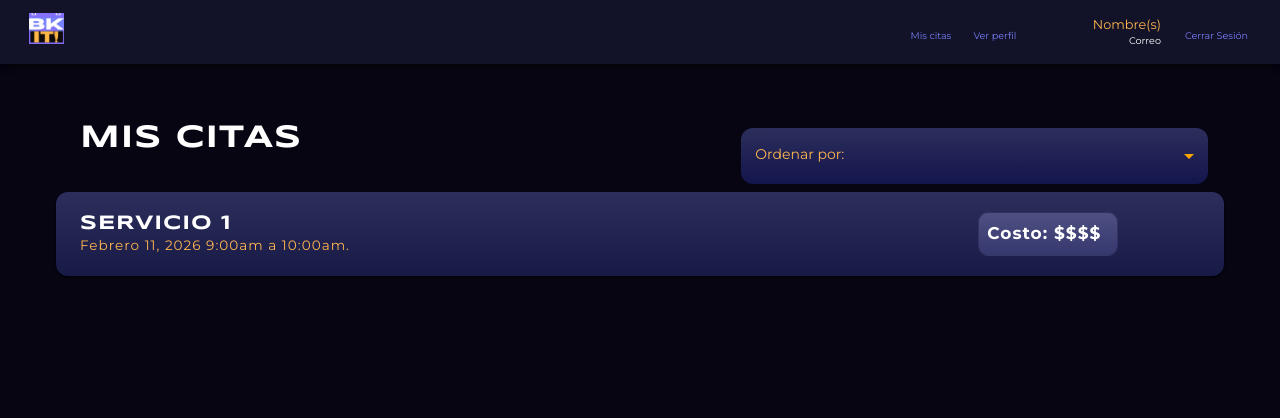
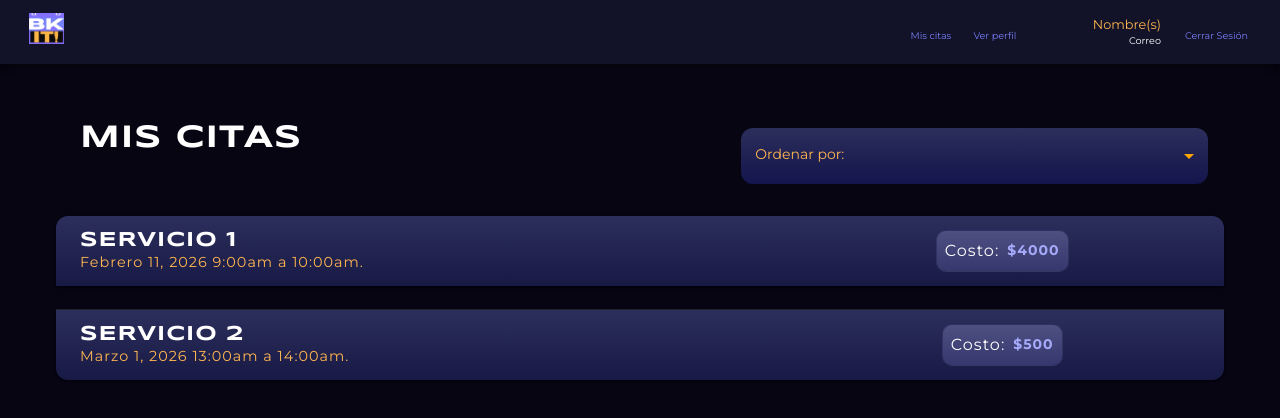
Before and after one commit to Jesi0523/book-it, a React (Vite) app in the folder frontend/: page /clientSchedule in a window 1280 px wide. Shown: the top 418 px of the page. Built offline with nearby package versions, Linux system fonts and the light colour scheme; some icons are missing.

Commit message:
style: rediseño de mis citas

```diff
--- /dev/null
+++ b/frontend/src/components/collapsable/Body/AppointmentBody.jsx
@@ -0,0 +1,51 @@
+import {Grid, Box, Avatar} from '@mui/material'
+import Title from '@/components/common/Title'
+import Text from '@/components/common/Text'
+import SimpleInfoDisplay from '@/components/common/SimpleInfoDisplay';
+import MainButton from '@/components/common/MainButton';
+import CloseIcon from '@mui/icons-material/CloseRounded';
+
+const AppointmentBody = ({status, employ, client}) =>
+{
+    const linearDegraded= 'linear-gradient(180deg, #11122b 0%, #1c1e51d3 100%)';
+    return(
+    <>
+        <Grid container sx={{display: 'flex', alignItems: 'center'}}>
+            <Grid size={9} sx={{px: 2, display: 'flex', flexDirection:{xs:'column', md:'row'}, alignItems: {xs:'start', md:'center'}}}>
+                <Text children='Atiende: ' fontWeight={'700'} size={16}/>
+                <Box sx={{display: 'flex', flexDirection:'row', alignItems: 'center', gap: 1, px:2}}>
+                    <Avatar src={employ.pfp}/>
+                    <Text children={employ.name} size={14}/>
+                </Box>
+            </Grid>
+            <Grid size={3}>
+                <SimpleInfoDisplay title='Estado: ' text={status.name} width='fit-content' hasIcon={true} icon={status.icon} flexDirection={{xs:'column', md:'row'}} />
+            </Grid>
+        </Grid>
+
+        <Box sx={{p:{xs:0, md:2}}}>
+            <Title children={'Datos del Cliente'} size={'16'} />
+            <Box sx={{background: linearDegraded, p:3, m:1, borderRadius: '10px', display: 'flex', flexDirection: 'column', gap: 2}}>
+                <Grid container spacing={{xs:1, md:5}}>
+                    <Grid size={9}><SimpleInfoDisplay title={client.name}/></Grid>
+                    <Grid size={3}><SimpleInfoDisplay title={client.age}/></Grid>
+                </Grid>
+
+                <Grid container spacing={{xs:1, md:5}}>
+                    <Grid size={5}> <SimpleInfoDisplay title={client.gender}/></Grid>
+                    <Grid size={7} ><SimpleInfoDisplay title={client.mail}/></Grid>
+                </Grid>
+                <Grid container spacing={{xs:1, md:5}} sx={{display: 'flex', alignItems: 'center'}}>
+                    <Grid size={6}> <SimpleInfoDisplay title={client.phoneNumber}/></Grid>
+                    <Grid size={6}>
+                        <Box sx={{display: 'flex', justifyContent: 'center'}}>
+                            <MainButton size={{xs:'12px', md:'16px'}}>Cancelar<CloseIcon></CloseIcon></MainButton>
+                        </Box>
+                    </Grid>
+                </Grid>
+            </Box>
+        </Box>
+    </>
+    )
+}
+export default AppointmentBody
--- /dev/null
+++ b/frontend/src/components/collapsable/Header/AppointmentHeader.jsx
@@ -0,0 +1,23 @@
+import {Grid} from '@mui/material'
+import Title from '@/components/common/Title'
+import Text from '@/components/common/Text'
+import SimpleInfoDisplay from '@/components/common/SimpleInfoDisplay';
+
+const AppointmentHeader = ({title, date, price}) =>
+{
+    return(
+        <Grid container sx={{width: '100%', px:1, py:0}}>
+            <Grid size={8}>
+                <Title children={title} size={{xs:'0.8rem', md:'1.3rem'}} color={'text.primary'}/>
+                <Text children={date} size={{xs:'0.5rem', md:'0.9rem'}} color={'primary.main'}/>
+            </Grid>
+            <Grid size={4} sx={{display: 'flex', justifyContent: 'center', alignItems: 'center'}}>
+                <SimpleInfoDisplay title='Costo:' text={price} align='center' width='fit-content'
+                    textWeight='700' titleSize={{xs:'0.7rem', md:'1rem'}} textColor='secondary.blueShade'
+                    background='linear-gradient(180deg, #4e5082 0%, #3b3d75d3 100%)'/>
+            </Grid>
+        </Grid>
+    )
+}
+
+export default AppointmentHeader;
--- a/frontend/src/components/common/Collapsable.jsx
+++ b/frontend/src/components/common/Collapsable.jsx
@@ -1,13 +1,17 @@
+// *************************************************************************************************
+// NOTA: Este solo es el cáscaron del colapsable, como cada colapsable tiene una estructura distinta
+// entonces decidí manejar la estructura del header y body en archivos separados que están en la
+// carpeta de collapsable.
+// *************************************************************************************************
 import { Accordion, AccordionSummary, AccordionDetails } from '@mui/material';
 import ExpandMoreIcon from '@mui/icons-material/ExpandMore';
 
-// Cambiamos "title" por "headerContent"
 const Collapsable = ({ headerContent, children,
     background='linear-gradient(180deg, #2c2e5b 0%, #1c1e51d3 100%)',
     backgroundSecondary ='linear-gradient(180deg, #000114c2 0%, #0e0f30 100%)'}) =>
 {
   return (
-    <Accordion sx={{ background: background, color: 'white', mb: 2 }}>
+    <Accordion sx={{ background: background, color: 'white', mb: 2, p:0}}>
       <AccordionSummary expandIcon={<ExpandMoreIcon sx={{ color: 'primary.main'}}/>}>
         {headerContent}
       </AccordionSummary>
--- a/frontend/src/components/common/MainButton.jsx
+++ b/frontend/src/components/common/MainButton.jsx
@@ -1,6 +1,13 @@
 import { Button } from "@mui/material";
 
 const MainButton = ({ children, onClick, type = "button", fullWidth = false, size = 18, ...props }) => {
+  const responsiveFontSize = typeof size === 'object'
+  ? { ...size }
+  : {
+      xs: `${Number(size) * 0.7}px`,
+      sm: `${Number(size) * 0.85}px`,
+      md: `${size}px`
+    };
   return (
     <Button
       type={type}
@@ -18,10 +25,7 @@ const MainButton = ({ children, onClick, type = "button", fullWidth = false, siz
 
         fontFamily: "'Montserrat', sans-serif",
         fontWeight: 'bold',
-        fontSize: {
-          xs: `${size * 0.7}px`,
-          sm: `${size * 0.85}px`
-        },
+        fontSize: responsiveFontSize,
         textTransform: 'none',
 
         '&:hover': {
--- a/frontend/src/components/common/SimpleInfoDisplay.jsx
+++ b/frontend/src/components/common/SimpleInfoDisplay.jsx
@@ -5,11 +5,13 @@ const SimpleInfoDisplay =
 ({
     hasIcon='false',
     text='', title='',
-    icon, titleSize='16', textSize='16',
+    icon, titleSize='14', textSize='14',
     titleColor= 'text.primary',
     textColor='primary.main',
-    weightFont = '400',
+    titleWeight = '400',
+    textWeight='400',
     align='start', width='100%',
+    flexDirection='row',
     background= 'linear-gradient(180deg, #2c2e5b 0%, #1c1e51d3 100%)',
     border='1.5px solid #2c2e5bba'}) =>
 {
@@ -18,13 +20,13 @@ const SimpleInfoDisplay =
     return(
         <Box sx=
         {{
-            display: 'flex', flexDirection:'row', alignItems: 'center', justifyContent: 'center', gap: 1,
+            display: 'flex', flexDirection:flexDirection, alignItems: 'center', justifyContent: 'center', gap: 1,
             background: background, border: border,
             width: width, borderRadius: '10px', p:1
         }}>
            {iconDisplay}
-            <Text children={title} size={titleSize} fontWeight={weightFont} color={titleColor} align={align} />
-            <Text children={text} color={textColor} size={textSize} align={align}/>
+            <Text children={title} size={titleSize} fontWeight={titleWeight} color={titleColor} align={align} />
+            <Text children={text} color={textColor} fontWeight={textWeight} size={textSize} align={align}/>
         </Box>
     )
 }
--- a/frontend/src/components/common/Text.jsx
+++ b/frontend/src/components/common/Text.jsx
@@ -1,6 +1,14 @@
 import { Typography } from "@mui/material";
 
-const Text = ({ children, color = "text.primary", align = "start", size = 18, fontWeight }) => {
+const Text = ({ children, color = "text.primary", align = "start", size = 18, fontWeight }) =>
+{
+  const responsiveFontSize = typeof size === 'object'
+    ? { ...size }
+    : {
+        xs: `${Number(size) * 0.7}px`,
+        sm: `${Number(size) * 0.85}px`,
+        md: `${size}px`
+      };
   return (
     <Typography
       variant="body1"
@@ -8,10 +16,7 @@ const Text = ({ children, color = "text.primary", align = "start", size = 18, fo
       sx={{
         color: color,
         letterSpacing: "1px",
-        fontSize: {
-          xs: `${size * 0.7}px`,
-          sm: `${size * 0.85}px`
-        },
+        fontSize: responsiveFontSize,
         fontWeight: fontWeight
       }}
 
--- a/frontend/src/components/common/Title.jsx
+++ b/frontend/src/components/common/Title.jsx
@@ -1,6 +1,13 @@
 import { Typography } from "@mui/material";
 
 const Title = ({ children, color = "primary.main", align = "start", size = 32, textTransform= 'uppercase' }) => {
+  const responsiveFontSize = typeof size === 'object'
+    ? { ...size }
+    : {
+        xs: `${Number(size) * 0.7}px`,
+        sm: `${Number(size) * 0.85}px`,
+        md: `${size}px`
+      };
   return (
     <Typography
       variant="h1"
@@ -10,10 +17,7 @@ const Title = ({ children, color = "primary.main", align = "start", size = 32, t
         fontWeight: "bold",
         textTransform: textTransform,
         letterSpacing: "1px",
-        fontSize: {
-          xs: `${size * 0.7}px`,
-          sm: `${size * 1}px`
-        }
+        fontSize: responsiveFontSize
       }}
 
     >
--- a/frontend/src/pages/auth/client/mySchedule.jsx
+++ b/frontend/src/pages/auth/client/mySchedule.jsx
@@ -1,32 +1,45 @@
-import {Box, Grid, Avatar} from '@mui/material'
+import {Box, Grid} from '@mui/material'
+// ************** componentes propios :3 **************
+// |  layout
 import NavBar from '@/layouts/NavBar'
+// |  common
 import Title from '@/components/common/Title'
-import Text from '@/components/common/Text'
+import Collapsable from '@/components/common/Collapsable'
+// |  formulario
 import Combobox from '@/components/formulario/Combobox';
-import Collapsable from '@/components/common/Collapsable'
-import MainButton from '@/components/common/MainButton';
+// |  collapsable
+import AppointmentHeader from '@/components/collapsable/Header/AppointmentHeader';
+import AppointmentBody from '@/components/collapsable/Body/AppointmentBody';
 
-import SimpleInfoDisplay from '@/components/common/SimpleInfoDisplay';
+// |  iconos para los estatus
+import ClockIcon from '@mui/icons-material/QueryBuilder';
+import CloseIcon from '@mui/icons-material/CloseRounded';
+import CheckIcon from '@mui/icons-material/CheckRounded';
 
-import ClockIcon from '@mui/icons-material/QueryBuilder';
+// NOTA: Aquí se actualizaran los estatus de una cita, o se sacan de la BD, no m acuerdo xd
+const statusAppointment =[ {name:'Pendiente', icon:<ClockIcon/>}, {name:'Completada', icon:<CheckIcon/>}, {name:'Cancelada', icon:<CloseIcon/>}];
 
-const orderByDummy =[ 'Ordenar por antiguedad', 'Ordenar alfabeticamente', 'Ordenar por'];
 // ************** media dummy **************
 // |  Imagenes
 import photo from '@/assets/dummy/don.jpg'
 import photo2 from '@/assets/dummy/dd.jpg'
 import photo3 from '@/assets/dummy/a.jpg'
 // |  Datos
-const servicesDummy =[ 'Servicio 1', 'Servicio 2', 'Servicio 3', 'Servicio 4', 'Servicio 5'];
+const orderByDummy =[ 'Ordenar por antiguedad', 'Ordenar alfabeticamente', 'Ordenar por'];
 const employsDummy = [{name: 'Oliver Hansen', pfp: photo},{name:'Van Henry', pfp: photo2 },{name:'April Tucker', pfp: photo3}];
-const hoursDummy =[ '09:00-10:00am', '10:30-11:30am', '12:00-13:00pm', '13:00-14:00pm', '15:00-16:00pm'];
+const clientDummy =[
+    {name:'John Doe', age:'25', gender: 'Masculino', mail: 'jonD@gmail.com', phoneNumber:'81 3161 9950'},
+    {name:'Richard Roe', age:'62', gender: 'Masculino', mail: 'rr@gmail.com', phoneNumber:'81 3161 9951'},
+    {name:'Jane Doe', age:'25', gender: 'Femenino', mail: 'janeD@gmail.com', phoneNumber:'81 3161 9952' }
+];
+const appointmentsInfo =[
+    {service:'Servicio 1', date:'Febrero 11, 2026 9:00am a 10:00am.', price: '$4000', status:statusAppointment[2], employ: employsDummy[1], client: clientDummy[0]},
+    {service:'Servicio 2', date:'Marzo 1, 2026 13:00am a 14:00am.', price: '$500', status:statusAppointment[1], employ: employsDummy[2], client: clientDummy[1]}
+]
 // ****************************
 
 function ClientSchedule()
 {
-    const linearDegraded= 'linear-gradient(180deg, #2c2e5b 0%, #1c1e51d3 100%)';
-    const linearDegradedBody= 'linear-gradient(180deg, #000114c2 0%, #0e0f30 100%)';
-    const colorBorder='2px solid #2c2e5bba';
     return(
         <>
         <NavBar/>
@@ -39,59 +52,16 @@ function ClientSchedule()
                     <Combobox name='Ordenar por:' array={orderByDummy} size='14px'/>
                 </Grid>
             </Grid>
-
-            <Box>
-                <Collapsable
-                    headerContent=
-                    {
-                        <Grid container sx={{width: '100%', p:1}}>
-                            <Grid size={{md:9}}>
-                                <Title children={'Servicio 1'} size={'20'} color={'text.primary'}/>
-                                <Text children={'Febrero 11, 2026 9:00am a 10:00am.'} size={'16'} color={'primary.main'}/>
-                            </Grid>
-                            <Grid size={{md:3}} sx={{display: 'flex', justifyContent: 'center', alignItems: 'center'}}>
-                                <SimpleInfoDisplay title='Costo: $$$$' align='center' width='fit-content' weightFont='700'
-                                    titleSize='20' titleColor='text.primary'
-                                    background='linear-gradient(180deg, #4e5082 0%, #3b3d75d3 100%)'/>
-                            </Grid>
-                        </Grid>
-                    }
-                >
-                    <Grid container sx={{display: 'flex', alignItems: 'center'}}>
-                        <Grid size={9}>
-                            <Box sx={{display: 'flex', flexDirection:'row', alignItems: 'center', gap: 3}}>
-                                <Avatar></Avatar>
-                                <Text children='Empleado 1'></Text>
-                            </Box>
-                        </Grid>
-                        <Grid size={3}>
-                            <SimpleInfoDisplay title='Estado: ' text='Pendiente' width='fit-content' hasIcon={true} icon={<ClockIcon/>} />
-                        </Grid>
-                    </Grid>
-
-                    <Box sx={{p: 3}}>
-                        <Title children={'Datos del Cliente'} size={'16'} />
-                        <Box sx={{background: linearDegraded, p:1, m:1, borderRadius: '10px'}}>
-                            <Grid container>
-                                <Grid size={10}><SimpleInfoDisplay title='Nombre'/></Grid>
-                                <Grid size={2}><SimpleInfoDisplay title='Edad'/></Grid>
-                            </Grid>
-
-                            <Grid container>
-                                <Grid size={5}> <SimpleInfoDisplay title='Sexo'/></Grid>
-                                <Grid size={7} ><SimpleInfoDisplay title='Correo electrónico'/></Grid>
-                            </Grid>
-                            <Grid container>
-                                <Grid size={6}> <SimpleInfoDisplay title='Número telefónico'/></Grid>
-                                <Grid size={6}>
-                                    <Box>
-                                        <MainButton children={'Cancelar cita'}/>
-                                    </Box>
-                                </Grid>
-                            </Grid>
-                        </Box>
-                    </Box>
-                </Collapsable>
+            <Box sx={{display:'flex', flexDirection: 'column', gap:1, my: 3}}>
+                {appointmentsInfo.map((appointment) =>
+                {
+                    return(
+                        <Collapsable headerContent={<AppointmentHeader title={appointment.service} date={appointment.date} price={appointment.price}/>}>
+                        <AppointmentBody status={appointment.status} employ={appointment.employ} client={appointment.client}/>
+                        </Collapsable>
+                    )
+                }
+                )}
             </Box>
         </Box>
         </>
--- a/frontend/src/styles/global.css
+++ b/frontend/src/styles/global.css
@@ -5,4 +5,8 @@ body {
   font-family: "Montserrat", sans-serif;
   -webkit-font-smoothing: antialiased;
   background: #060511 !important;
+  .css-r3es4g-MuiAccordionDetails-root
+  {
+    padding: 12;
+  }
 }
```
